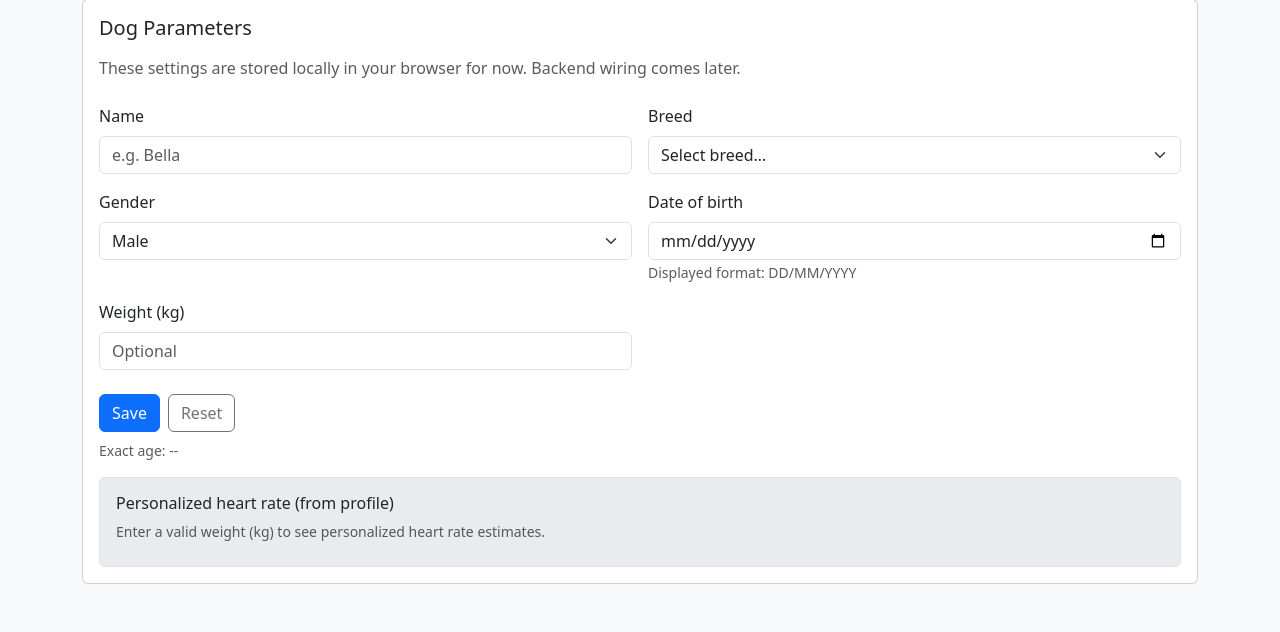
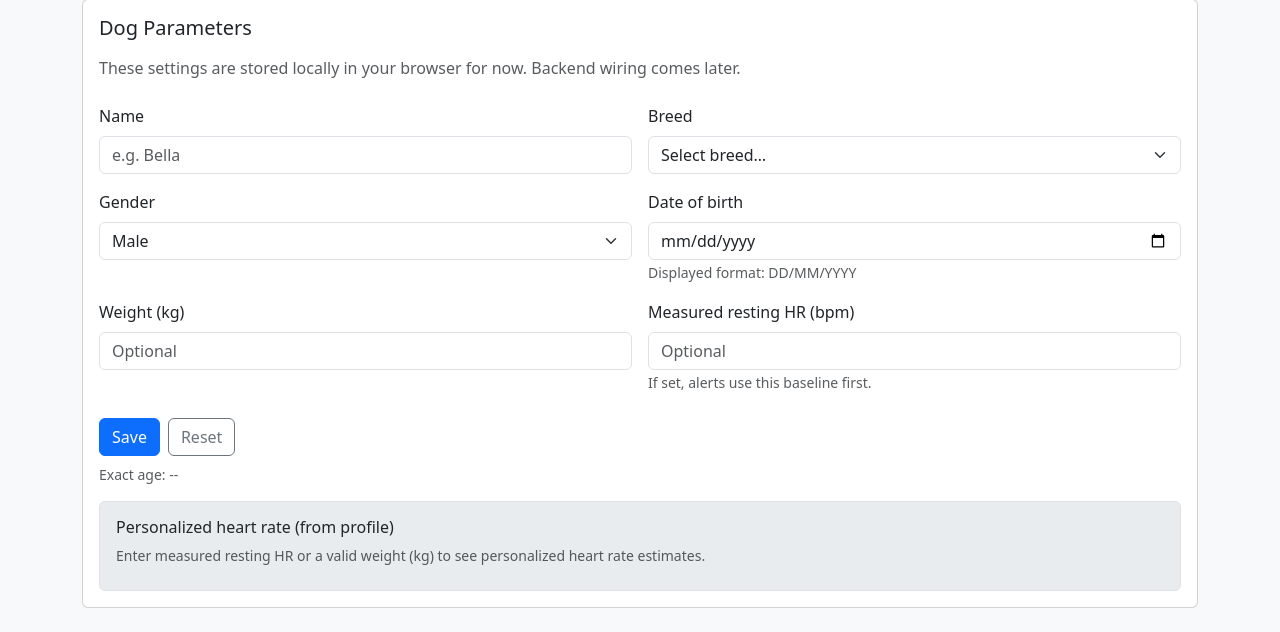
Before and after one commit to slin013/dognosis, a Flask app: page / in a window 1280 px wide, after a click on "Dog Profile". Shown: the part 169-801 px from the top of the page. Before the commit the page ends 753 px from the top, so only its background shows below. Run offline with Flask 3, Linux system fonts and the light colour scheme; data that the repository does not hold is empty; some libraries are stand-ins or nearby versions.

Commit message:
centering heartrate around measured value

```diff
--- a/app.py
+++ b/app.py
@@ -445,7 +445,7 @@ def dog_profile():
     if request.method == "GET":
         cursor.execute(
             """
-            SELECT name, weight, date_of_birth, breed_code, breed_other, gender
+            SELECT name, weight, resting_hr, date_of_birth, breed_code, breed_other, gender
             FROM dog_profile WHERE id = 1
             """
         )
@@ -456,17 +456,19 @@ def dog_profile():
                 {
                     "dogName": "",
                     "dogWeightKg": None,
+                    "dogRestingHr": None,
                     "dogDateOfBirth": "",
                     "dogBreedSelect": "",
                     "dogBreedOther": "",
                     "dogGender": "male",
                 }
             )
-        name, weight, dob, breed_code, breed_other, gender = row
+        name, weight, resting_hr, dob, breed_code, breed_other, gender = row
         return jsonify(
             {
                 "dogName": name or "",
                 "dogWeightKg": weight,
+                "dogRestingHr": resting_hr,
                 "dogDateOfBirth": dob or "",
                 "dogBreedSelect": breed_code or "",
                 "dogBreedOther": breed_other or "",
@@ -477,6 +479,7 @@ def dog_profile():
     payload = request.get_json(force=True, silent=True) or {}
     dog_name = str(payload.get("dogName") or "").strip()
     dog_weight = payload.get("dogWeightKg")
+    dog_resting_hr = payload.get("dogRestingHr")
     dog_dob = str(payload.get("dogDateOfBirth") or "").strip()
     breed_code = str(payload.get("dogBreedSelect") or "").strip()
     breed_other = str(payload.get("dogBreedOther") or "").strip()
@@ -489,6 +492,15 @@ def dog_profile():
         except (TypeError, ValueError):
             weight_val = None
 
+    resting_hr_val = None
+    if dog_resting_hr is not None and dog_resting_hr != "":
+        try:
+            resting_hr_val = float(dog_resting_hr)
+            if resting_hr_val <= 0:
+                resting_hr_val = None
+        except (TypeError, ValueError):
+            resting_hr_val = None
+
     breed_display = _breed_display(breed_code, breed_other)
     age_years = _age_years_from_dob(dog_dob if dog_dob else None)
     updated = datetime.now(timezone.utc).strftime("%Y-%m-%dT%H:%M:%SZ")
@@ -500,6 +512,7 @@ def dog_profile():
             breed = ?,
             age = ?,
             weight = ?,
+            resting_hr = ?,
             date_of_birth = ?,
             breed_code = ?,
             breed_other = ?,
@@ -512,6 +525,7 @@ def dog_profile():
             breed_display,
             age_years,
             weight_val,
+            resting_hr_val,
             dog_dob or None,
             breed_code or None,
             breed_other or None,
--- a/dognosis_db.py
+++ b/dognosis_db.py
@@ -63,6 +63,7 @@ def ensure_schema(conn: sqlite3.Connection) -> None:
                 breed TEXT,
                 age INTEGER,
                 weight REAL,
+                resting_hr REAL,
                 size TEXT,
                 date_of_birth TEXT,
                 breed_code TEXT,
@@ -80,6 +81,7 @@ def ensure_schema(conn: sqlite3.Connection) -> None:
             ("breed_code", "TEXT"),
             ("breed_other", "TEXT"),
             ("gender", "TEXT"),
+            ("resting_hr", "REAL"),
             ("updated_at", "TEXT"),
         ):
             if col not in dog_cols:
--- a/static/charts.js
+++ b/static/charts.js
@@ -48,6 +48,8 @@ const HR_PRED_AGE_PER_DAY = 0.002;
 /** Typical daily band vs predicted baseline (same as profile “ideal typical daily” placeholders) */
 const HR_STATUS_LOW_BELOW_PRED = 15;
 const HR_STATUS_HIGH_ABOVE_PRED = 35;
+const HR_STATUS_LOW_MULT_RESTING = 0.7;
+const HR_STATUS_HIGH_MULT_RESTING = 1.5;
 
 const HR_PRED_BREED_COEFFS = {
     border_collie: -7.777,
@@ -189,11 +191,27 @@ function updateHeartRateCard(latestSample) {
 
     const profile = getDogProfileForHr();
     const predicted = computePredictedHrFromProfile(profile);
+    const resting = profile && Number.isFinite(Number(profile.dogRestingHr))
+        ? Number(profile.dogRestingHr)
+        : null;
 
     let statusText = "Normal";
     let badgeClass = "badge bg-success";
 
-    if (predicted != null) {
+    if (resting != null && resting > 0) {
+        const lowBelow = resting * HR_STATUS_LOW_MULT_RESTING;
+        const highAbove = resting * HR_STATUS_HIGH_MULT_RESTING;
+        if (rounded < lowBelow) {
+            statusText = "Low";
+            badgeClass = "badge bg-warning text-dark";
+        } else if (rounded > highAbove) {
+            statusText = "High";
+            badgeClass = "badge bg-danger";
+        } else {
+            statusText = "Normal";
+            badgeClass = "badge bg-success";
+        }
+    } else if (predicted != null) {
         const lowBelow = predicted - HR_STATUS_LOW_BELOW_PRED;
         const highAbove = predicted + HR_STATUS_HIGH_ABOVE_PRED;
         if (rounded < lowBelow) {
--- a/templates/index.html
+++ b/templates/index.html
@@ -370,6 +370,11 @@
                                         <label for="dogWeightKg" class="form-label">Weight (kg)</label>
                                         <input type="number" class="form-control" id="dogWeightKg" min="0" step="0.1" placeholder="Optional">
                                     </div>
+                                    <div class="col-md-6">
+                                        <label for="dogRestingHr" class="form-label">Measured resting HR (bpm)</label>
+                                        <input type="number" class="form-control" id="dogRestingHr" min="0" step="1" placeholder="Optional">
+                                        <small class="text-muted">If set, alerts use this baseline first.</small>
+                                    </div>
 
                                 </div>
 
@@ -534,6 +539,7 @@
         const dobEl = document.getElementById("dogDateOfBirth");
         const dobErrorText = document.getElementById("dogDobErrorText");
         const weightKgEl = document.getElementById("dogWeightKg");
+        const restingHrEl = document.getElementById("dogRestingHr");
         const saveBtn = document.getElementById("saveDogProfileButton");
         const resetBtn = document.getElementById("resetDogProfileButton");
         const savedText = document.getElementById("dogProfileSavedText");
@@ -542,7 +548,7 @@
         const hrSummaryIntro = document.getElementById("dogProfileHrSummaryIntro");
         const hrSummaryList = document.getElementById("dogProfileHrSummaryList");
 
-        if (!nameEl || !breedSelectEl || !breedOtherWrap || !breedOtherEl || !genderEl || !dobEl || !dobErrorText || !weightKgEl || !saveBtn || !resetBtn || !savedText || !exactAgeText || !hrSummaryBox || !hrSummaryIntro || !hrSummaryList) {
+        if (!nameEl || !breedSelectEl || !breedOtherWrap || !breedOtherEl || !genderEl || !dobEl || !dobErrorText || !weightKgEl || !restingHrEl || !saveBtn || !resetBtn || !savedText || !exactAgeText || !hrSummaryBox || !hrSummaryIntro || !hrSummaryList) {
             return;
         }
 
@@ -555,6 +561,8 @@
         const HR_RESTING_ABOVE = 8;
         const HR_AVG_BELOW = 15;
         const HR_AVG_ABOVE = 35;
+        const RESTING_HR_LOW_MULT = 0.7;
+        const RESTING_HR_HIGH_MULT = 1.5;
 
         const BREED_COEFFS = {
             border_collie: -7.777,
@@ -574,6 +582,7 @@
             dogGender: "male",
             dogDateOfBirth: "",
             dogWeightKg: null,
+            dogRestingHr: null,
         };
 
         function ageDaysFromDobStr(dobStr) {
@@ -631,26 +640,38 @@
             }
 
             const pred = computePredictedHr(profile);
+            const restingHr = Number(profile.dogRestingHr);
+            const hasRestingHr = Number.isFinite(restingHr) && restingHr > 0;
             const hasWeight = profile.dogWeightKg != null && Number.isFinite(Number(profile.dogWeightKg)) && Number(profile.dogWeightKg) > 0;
 
-            if (!hasWeight) {
+            if (!hasWeight && !hasRestingHr) {
                 hrSummaryBox.style.display = "block";
                 hrSummaryIntro.textContent =
-                    "Enter a valid weight (kg) to see personalized heart rate estimates.";
+                    "Enter measured resting HR or a valid weight (kg) to see personalized heart rate estimates.";
                 hrSummaryIntro.classList.remove("d-none");
                 hrSummaryList.innerHTML = "";
                 return;
             }
 
-            if (pred == null) {
+            if (!hasRestingHr && pred == null) {
                 hrSummaryBox.style.display = "none";
                 return;
             }
 
-            const restingLow = Math.round(pred - HR_RESTING_BELOW);
-            const restingHigh = Math.round(pred + HR_RESTING_ABOVE);
-            const avgLow = Math.round(pred - HR_AVG_BELOW);
-            const avgHigh = Math.round(pred + HR_AVG_ABOVE);
+            const baseline = hasRestingHr ? restingHr : pred;
+            const baselineLabel = hasRestingHr ? "Measured resting baseline" : "Estimated baseline";
+            const restingLow = hasRestingHr
+                ? Math.round(baseline * 0.8)
+                : Math.round(baseline - HR_RESTING_BELOW);
+            const restingHigh = hasRestingHr
+                ? Math.round(baseline * 1.1)
+                : Math.round(baseline + HR_RESTING_ABOVE);
+            const avgLow = hasRestingHr
+                ? Math.round(baseline * RESTING_HR_LOW_MULT)
+                : Math.round(baseline - HR_AVG_BELOW);
+            const avgHigh = hasRestingHr
+                ? Math.round(baseline * RESTING_HR_HIGH_MULT)
+                : Math.round(baseline + HR_AVG_ABOVE);
 
             hrSummaryBox.style.display = "block";
             hrSummaryIntro.textContent = "";
@@ -665,7 +686,7 @@
             }
 
             hrSummaryList.innerHTML = `
-                <li><strong>Estimated baseline HR:</strong> ${pred} bpm</li>
+                <li><strong>${baselineLabel} HR:</strong> ${Math.round(baseline * 10) / 10} bpm</li>
                 <li><strong>Ideal resting range (placeholder):</strong> ${restingLow}–${restingHigh} bpm</li>
                 <li><strong>Ideal typical daily range (placeholder):</strong> ${avgLow}–${avgHigh} bpm</li>
                 ${breedNote}
@@ -747,6 +768,7 @@
             genderEl.value = profile.dogGender || defaults.dogGender;
             dobEl.value = profile.dogDateOfBirth || defaults.dogDateOfBirth;
             weightKgEl.value = profile.dogWeightKg != null ? profile.dogWeightKg : "";
+            restingHrEl.value = profile.dogRestingHr != null ? profile.dogRestingHr : "";
             dobErrorText.style.display = "none";
             updateBreedOtherVisibility();
             setExactAgeText(dobEl.value);
@@ -797,6 +819,8 @@
         function gatherProfile() {
             const dogWeightKgRaw = weightKgEl.value;
             const weightKg = dogWeightKgRaw === "" ? null : Number(dogWeightKgRaw);
+            const dogRestingHrRaw = restingHrEl.value;
+            const restingHr = dogRestingHrRaw === "" ? null : Number(dogRestingHrRaw);
             return {
                 dogName: String(nameEl.value || "").trim(),
                 dogBreedSelect: String(breedSelectEl.value || ""),
@@ -807,6 +831,7 @@
                 dogGender: String(genderEl.value),
                 dogDateOfBirth: String(dobEl.value || ""),
                 dogWeightKg: Number.isFinite(weightKg) ? weightKg : null,
+                dogRestingHr: Number.isFinite(restingHr) && restingHr > 0 ? restingHr : null,
             };
         }
 
@@ -903,6 +928,9 @@
         weightKgEl.addEventListener("input", () => {
             renderHrSummary(gatherProfile());
         });
+        restingHrEl.addEventListener("input", () => {
+            renderHrSummary(gatherProfile());
+        });
 
         dobEl.addEventListener("change", () => {
             dobErrorText.style.display = "none";
```
Also changed, not shown: dog_profile_hr.py (+59 -0 lines), test_logging_sensor_data_9.py (+36 -17 lines).
